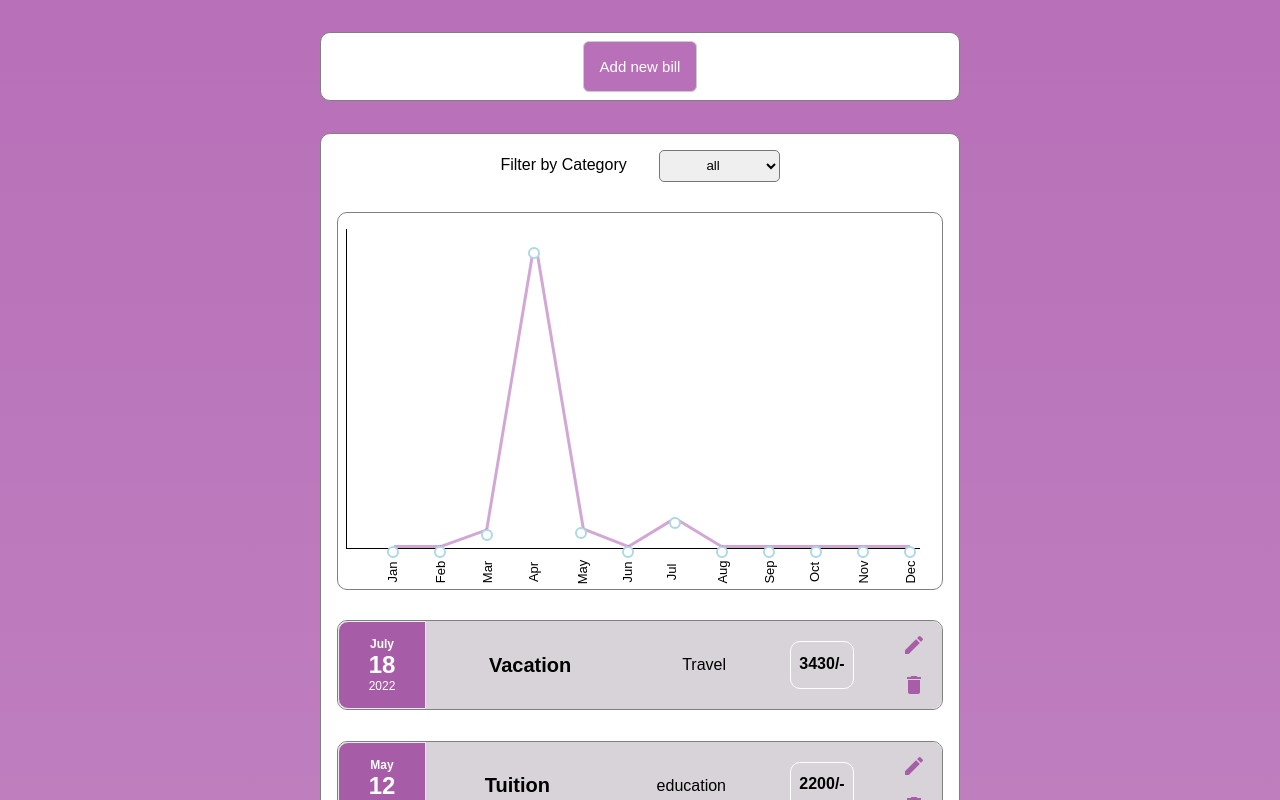
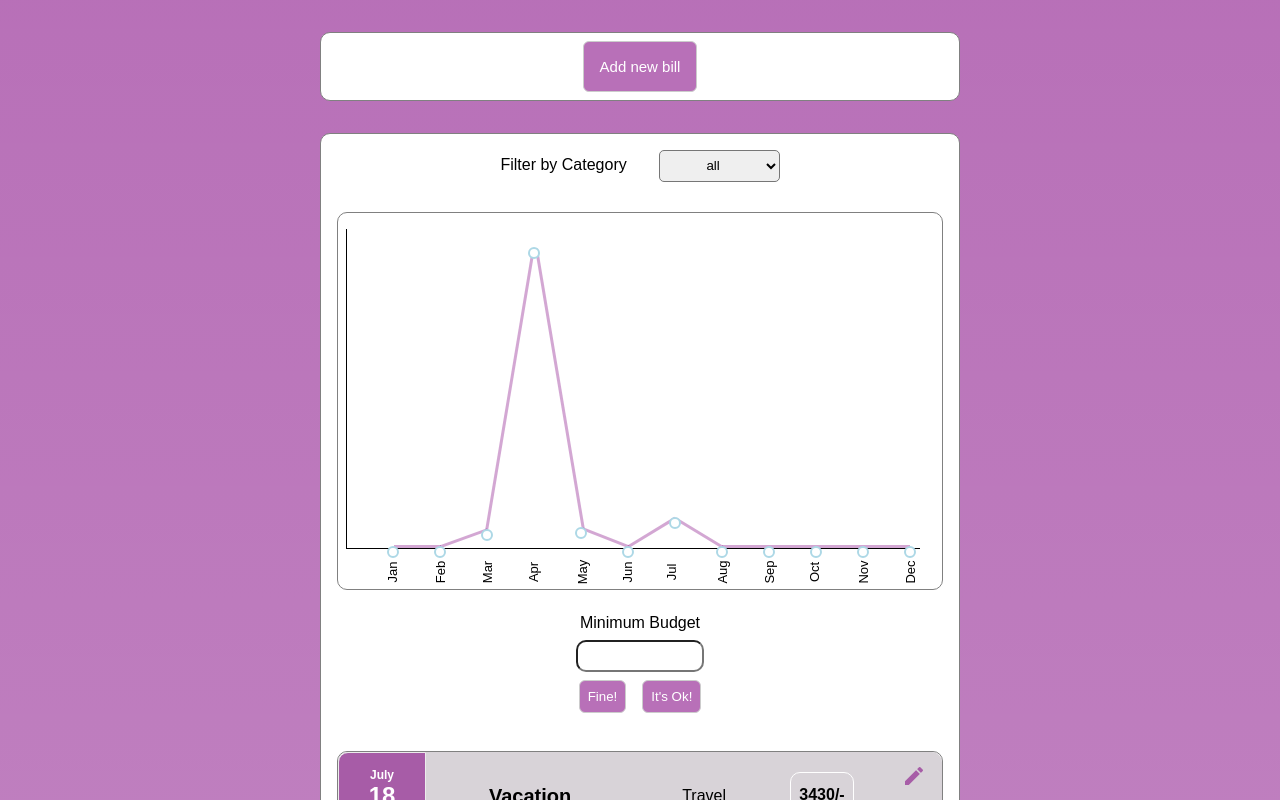
Before and after one commit to Enugurupranava2002/Expenses-App, a React (Create React App) app: page / in a window 1280 px wide. Shown: the top 800 px of the page. Built offline with nearby package versions, Linux system fonts and the light colour scheme.

Commit message:
added min bills can be paid for givien budget.

```diff
--- a/src/App.js
+++ b/src/App.js
@@ -16,14 +16,16 @@ function App() {
   );
 
   return (
-    <div className="appCard">
+    <>
       {showDeleteConfirmModal && <DeleteConfirmModal />}
       {showEditModal && <Modal />}
-      <Card>
-        <NewBill />
-      </Card>
-      <Bills items={billsList} />
-    </div>
+      <div className="appCard">
+        <Card>
+          <NewBill />
+        </Card>
+        <Bills items={billsList} />
+      </div>
+    </>
   );
 }
 
--- a/src/components/bills/bills.js
+++ b/src/components/bills/bills.js
@@ -4,6 +4,7 @@ import Card from "../UI/card";
 import Chart from "../UI/chart";
 import BillFilter from "./billFilter";
 import BillList from "./billList";
+import MinBillsBePaid from "./minBillsBePaid";
 
 const Bills = (props) => {
   const [billFilterCat, setBillFilterCat] = useState("all");
@@ -17,14 +18,10 @@ const Bills = (props) => {
       ? props.items
       : props.items.filter((bill) => bill.category === billFilterCat);
 
-  console.log(filteredBills);
-
   filteredBills = filteredBills
     .slice()
     .sort((bill1, bill2) => new Date(bill1.date) - new Date(bill2.date))
     .reverse();
-
-  console.log(filteredBills);
 
   return (
     <div className="bills">
@@ -34,6 +31,7 @@ const Bills = (props) => {
           onChangeFilter={filterCatChangeHandler}
         />
         <Chart items={filteredBills} />
+        <MinBillsBePaid />
         <BillList billsList={filteredBills} />
       </Card>
     </div>
--- /dev/null
+++ b/src/components/bills/minBillsBePaid.js
@@ -0,0 +1,63 @@
+import { useRef, useState } from "react";
+import { useSelector } from "react-redux";
+import "../../dist/css/main.css";
+
+const MinBillsBePaid = () => {
+  const ref = useRef();
+  const [minBudget, setMinBudget] = useState(0);
+  const billsCanBePaid = [];
+
+  const onClickFine = (event) => {
+    setMinBudget(+ref.current.value);
+  };
+
+  const onClickItsOk = (event) => {
+    ref.current.value = null;
+    billsCanBePaid.forEach((id) =>
+      document
+        .getElementById(id)
+        .querySelector(".bill-item")
+        .setAttribute("style", "background-color:rgba(185, 177, 185, 0.562);")
+    );
+    setMinBudget(0);
+  };
+
+  var canBePaid = minBudget;
+
+  useSelector((state) => state.bills.items)
+    .slice()
+    .sort((bill1, bill2) => bill1.amount - bill2.amount)
+    .reverse()
+    .forEach((bill) => {
+      if (+bill.amount <= canBePaid) {
+        billsCanBePaid.push(bill.id);
+        canBePaid -= +bill.amount;
+      }
+    });
+
+  billsCanBePaid.forEach((id) =>
+    document
+      .getElementById(id)
+      .querySelector(".bill-item")
+      .setAttribute("style", "background-color:rgba(172, 255, 47, 0.400);")
+  );
+
+  return (
+    <div className="minimum-bud">
+      <div className="minimum-bud__in">
+        <label htmlFor="minBudIn">Minimum Budget</label>
+        <input ref={ref} type="text" id="minBudIn"></input>
+      </div>
+      <div className="minimum-bud__actions">
+        <button type="button" onClick={onClickFine}>
+          Fine!
+        </button>
+        <button onClick={onClickItsOk} type="button">
+          It's Ok!
+        </button>
+      </div>
+    </div>
+  );
+};
+
+export default MinBillsBePaid;
--- /dev/null
+++ b/src/styles/_minBillsBePaid.scss
@@ -0,0 +1,33 @@
+.minimum-bud {
+  padding: 0;
+  display: flex;
+  flex-wrap: wrap;
+  flex-direction: column;
+  position: relative;
+
+  &__in {
+    display: flex;
+    flex-wrap: wrap;
+    flex-direction: column;
+    label {
+      margin: 0.5rem;
+      align-self: center;
+    }
+    input {
+      border-radius: 10px;
+      padding: 0.4rem;
+      width: 8rem;
+      height: 2rem;
+      align-self: center;
+    }
+  }
+  &__actions {
+    display: flex;
+    flex-wrap: wrap;
+    justify-self: center;
+    margin: auto;
+    button {
+      align-self: center;
+    }
+  }
+}
--- a/src/styles/main.scss
+++ b/src/styles/main.scss
@@ -7,6 +7,7 @@
 @import "modal";
 @import "billFilter";
 @import "chart";
+@import "minBillsBePaid";
 
 * {
   box-sizing: border-box;
```
Also changed, not shown: src/dist/css/main.css, 2 other files (tests, documents, lock files or other folders).
